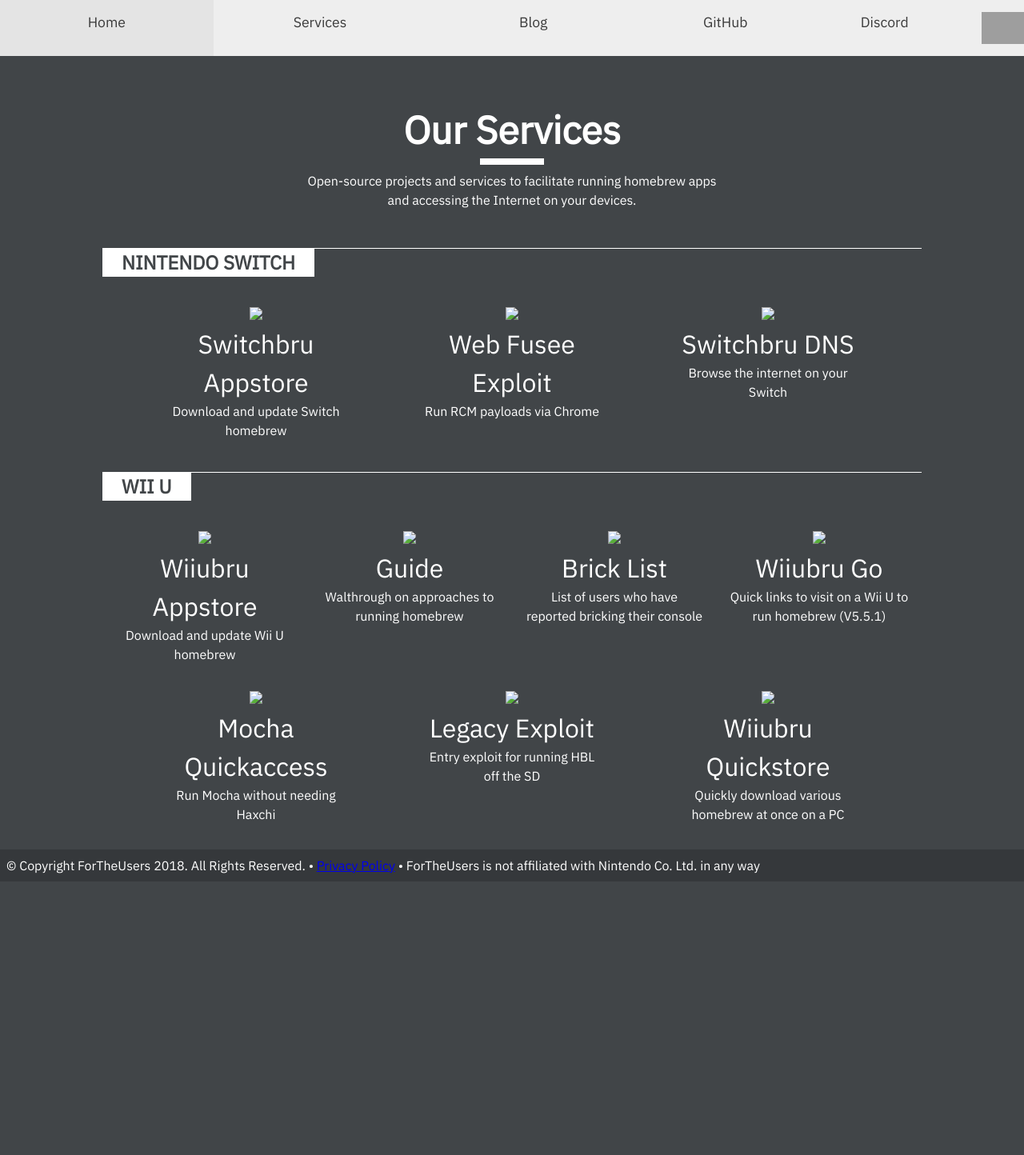
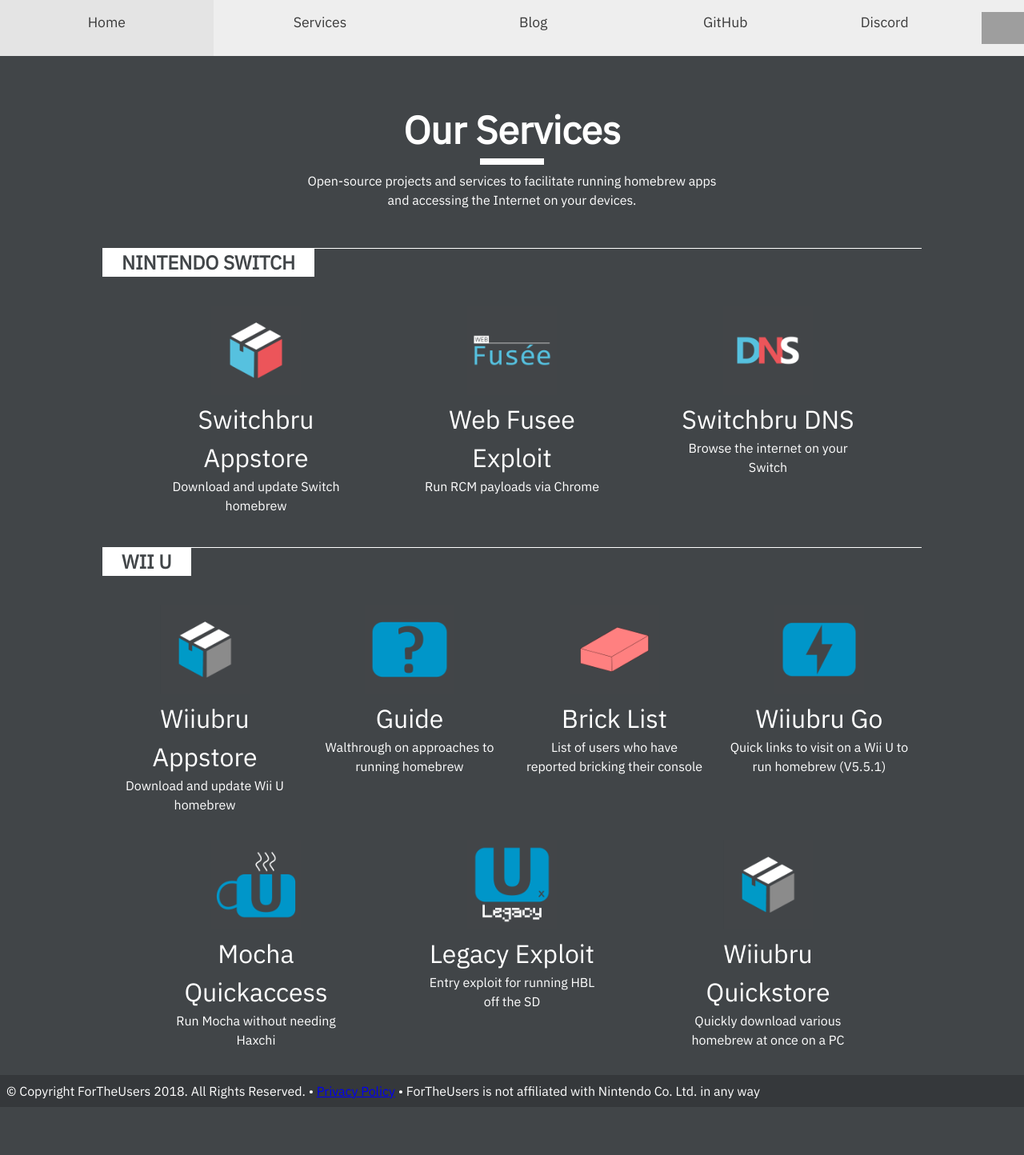
Before and after one commit to fortheusers/fortheusers.org, a Jekyll site: the page built from pages/services.html, in a window 1280 px wide. Shown: the whole page at 80% size. Built offline with Jekyll 4.4.1, drawn with Linux system fonts in a browser that asks for light colours; some web fonts are replaced; before the commit the page ends 1162 px from its top, so only the background shows below that.

Commit message:
services: fix image links

```diff
--- a/pages/services.html
+++ b/pages/services.html
@@ -12,17 +12,17 @@
         <br>
         <div class="grid-wrapper">
             <a class="grid-item switch" target="_blank" href="https://switchbru.com/appstore">
-                <img src="img/appstorenx.png">
+                <img src="/img/appstorenx.png">
                 <div class="grid-title">Switchbru Appstore</div>
                 <div class="grid-desc">Download and update Switch homebrew</div>
             </a>
             <a class="grid-item switch" target="_blank" href="https://switch.exploit.fortheusers.org/">
-                <img src="img/webfusee.png">
+                <img src="/img/webfusee.png">
                 <div class="grid-title">Web Fusee Exploit</div>
                 <div class="grid-desc">Run RCM payloads via Chrome</div>
             </a>
             <a class="grid-item switch" target="_blank" href="https://switchbru.com/dns">
-                <img src="img/dns.png">
+                <img src="/img/dns.png">
                 <div class="grid-title">Switchbru DNS</div>
                 <div class="grid-desc">Browse the internet on your Switch</div>
             </a>
@@ -33,37 +33,37 @@
         <h2 class="section-title">WII U</h2>
         <div class="grid-wrapper flex-wrap">
             <a class="grid-item wiiu" target="_blank" href="https://wiiubru.com/appstore">
-                <img src="img/appstorewiiu.png">
+                <img src="/img/appstorewiiu.png">
                 <div class="grid-title">Wiiubru Appstore</div>
                 <div class="grid-desc">Download and update Wii U homebrew</div>
             </a>
             <a class="grid-item wiiu" target="_blank" href="https://wiiubru.com/guide">
-                <img src="img/wiiuguide.png">
+                <img src="/img/wiiuguide.png">
                 <div class="grid-title">Guide</div>
                 <div class="grid-desc">Walthrough on approaches to running homebrew</div>
             </a>
             <a class="grid-item wiiu" target="_blank" href="https://wiiubru.com/rip">
-                <img src="img/wiiubrick.png">
+                <img src="/img/wiiubrick.png">
                 <div class="grid-title">Brick List</div>
                 <div class="grid-desc">List of users who have reported bricking their console</div>
             </a>
             <a class="grid-item wiiu" target="_blank" href="https://wiiubru.com/go">
-                <img src="img/wiiugo.png">
+                <img src="/img/wiiugo.png">
                 <div class="grid-title">Wiiubru Go</div>
                 <div class="grid-desc">Quick links to visit on a Wii U to run homebrew (V5.5.1)</div>
             </a>
             <a class="grid-item wiiu" target="_blank" href="https://wiiubru.com/mocha">
-                <img src="img/wiiumocha.png">
+                <img src="/img/wiiumocha.png">
                 <div class="grid-title">Mocha Quickaccess</div>
                 <div class="grid-desc">Run Mocha without needing Haxchi</div>
             </a>
             <a class="grid-item wiiu" target="_blank" href="https://wiiubru.com/x">
-                <img src="img/wiiulegacy.png">
+                <img src="/img/wiiulegacy.png">
                 <div class="grid-title">Legacy Exploit</div>
                 <div class="grid-desc">Entry exploit for running HBL off the SD</div>
             </a>
             <a class="grid-item wiiu" target="_blank" href="https://wiiubru.com/quickstore">
-                <img src="img/appstorewiiu.png">
+                <img src="/img/appstorewiiu.png">
                 <div class="grid-title">Wiiubru Quickstore</div>
                 <div class="grid-desc">Quickly download various homebrew at once on a PC</div>
             </a>
```
